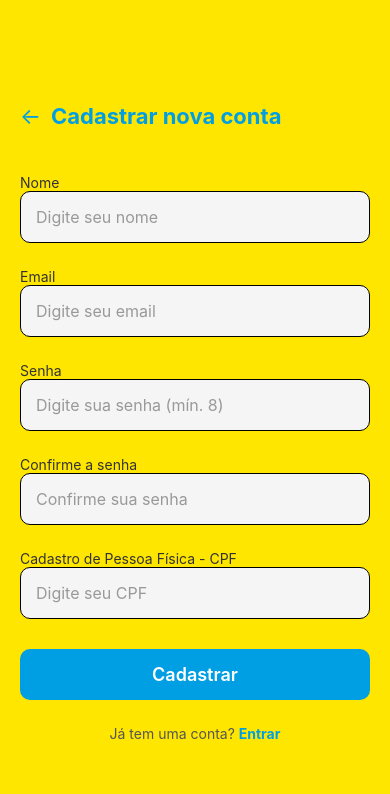
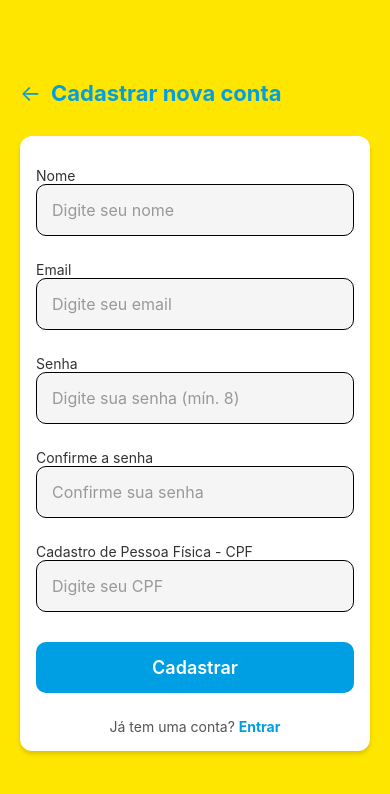
Before and after one commit to hdtmrs/prjMercadoPago, a React Native app in the folder mercadoPagoMobile/: screen /Cadastro in a window 390 px wide. Shown: the top 794 px of the page. Built offline with nearby package versions, Linux system fonts and the light colour scheme.

Commit message:
style:Adicionando um plano branco para os forms de login/cadastro

```diff
--- a/mercadoPagoMobile/pages/src/cadastro/index.js
+++ b/mercadoPagoMobile/pages/src/cadastro/index.js
@@ -65,7 +65,6 @@ const CadastroScreen = ({ navigation }) => {
 
   return (
     <View style={styles.container}>
-      {/* Cabeçalho */}
       <View style={styles.header}>
         <Pressable onPress={() => navigation.goBack()}>
           <Text style={styles.backText}>←</Text>
@@ -73,7 +72,6 @@ const CadastroScreen = ({ navigation }) => {
         <Text style={styles.title}>Cadastrar nova conta</Text>
       </View>
 
-      {/* Formulário */}
       <View style={styles.form}>
         <Text style={styles.label}>Nome</Text>
         <TextInput
@@ -144,7 +142,15 @@ const styles = StyleSheet.create({
   backText: { fontSize: 22, marginRight: 10, color: "#009EE3" },
   title: { fontSize: 22, fontWeight: "bold", color: "#009EE3" },
 
-  form: { width: "100%" },
+  form: { width: "100%",backgroundColor: "#fff",
+        padding: 16,
+        borderRadius: 12,
+        marginBottom: 14,
+        elevation: 4,
+        shadowColor: "#000",
+        shadowOffset: { width: 0, height: 3 },
+        shadowOpacity: 0.15,
+        shadowRadius: 4  },
   card: { backgroundColor: "#fff", borderRadius: 12, padding: 20, elevation: 5, shadowColor: "#000", shadowOpacity: 0.15, shadowOffset: { width: 0, height: 3 }, shadowRadius: 6 },
 
   label: { fontSize: 14, color: "#333", marginTop: 15 },
--- a/mercadoPagoMobile/pages/src/login/index.js
+++ b/mercadoPagoMobile/pages/src/login/index.js
@@ -68,7 +68,6 @@ const LoginScreen = ({ navigation }) => {
 
   return (
     <View style={styles.container}>
-      {/* Cabeçalho */}
       <View style={styles.header}>
         <Pressable onPress={() => navigation.goBack()}>
           <Text style={styles.backText}>←</Text>
@@ -76,7 +75,6 @@ const LoginScreen = ({ navigation }) => {
         <Text style={styles.title}>Login</Text>
       </View>
 
-      {/* Inputs */}
       <View style={styles.form}>
         <Text style={styles.label}>Email</Text>
         <TextInput
@@ -123,7 +121,15 @@ const styles = StyleSheet.create({
   backText: { fontSize: 22, marginRight: 10, color: "#009EE3" },
   title: { fontSize: 26, fontWeight: "bold", color: "#009EE3" },
 
-  form: { width: "100%" },
+  form: { width: "100%",backgroundColor: "#fff",
+        padding: 16,
+        borderRadius: 12,
+        marginBottom: 14,
+        elevation: 4,
+        shadowColor: "#000",
+        shadowOffset: { width: 0, height: 3 },
+        shadowOpacity: 0.15,
+        shadowRadius: 4  },
   card: { backgroundColor: "#fff", borderRadius: 12, padding: 20, elevation: 5, shadowColor: "#000", shadowOpacity: 0.15, shadowOffset: { width: 0, height: 3 }, shadowRadius: 6 },
 
   label: { fontSize: 14, color: "#333", marginTop: 15 },
```
